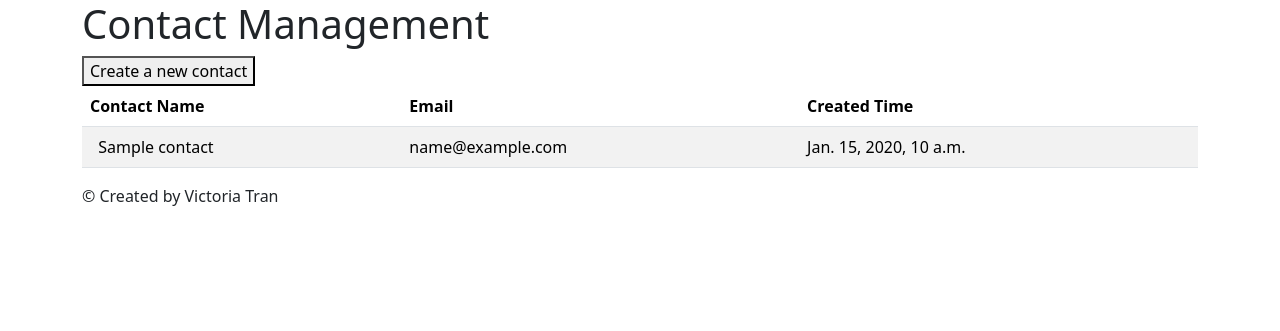
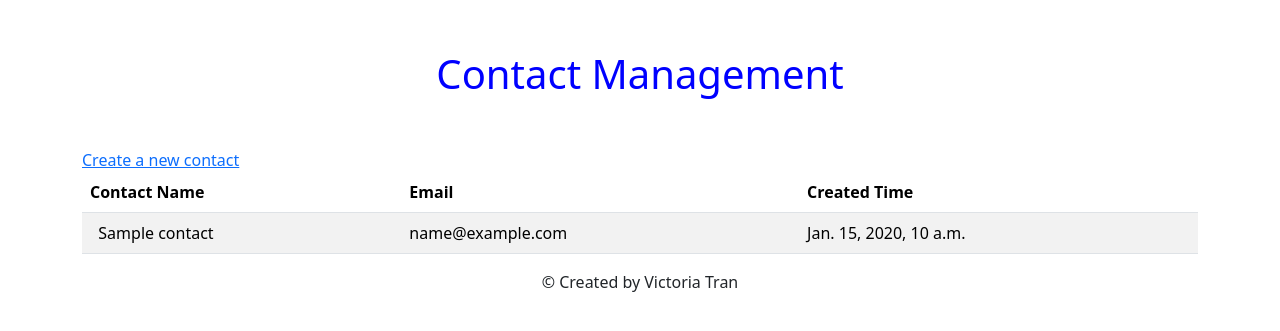
Before and after one commit to VictoriaaTran/Contact-Management, a Django app: page / in a window 1280 px wide. Shown: the top 331 px of the page. Run offline with Django 4.2, Linux system fonts and the light colour scheme; tables that the repository leaves empty hold one stand-in row (values such as "Sample post"); some libraries are stand-ins or nearby versions.

```diff
--- a/contacts/templates/contacts/contact_list.html
+++ b/contacts/templates/contacts/contact_list.html
@@ -1,9 +1,17 @@
 {% extends "base.html" %}
 {% block content %}
+<style>
+    h1{
+        text-align: center;
+        margin: 50px;
+        color: blue;
+    }
+</style>
+
 <h1>Contact Management</h1>
-<button type="button" a href="{% url 'contact_create' %}">
+<a type="button" href="{% url 'contact_create' %}">
     Create a new contact
-</button>
+</a>
 
 <table class="table table-striped">
     <thead>
--- a/contacts/urls.py
+++ b/contacts/urls.py
@@ -1,9 +1,11 @@
 from django.urls import path
 
 from .views import (
-    ContactListView
+    ContactListView,
+    ContactCreateView
 )
 
 urlpatterns = [
     path("", ContactListView.as_view(), name="contact_list"),
+    path("create/", ContactCreateView.as_view(), name="contact_create")
 ]
--- a/templates/base.html
+++ b/templates/base.html
@@ -13,6 +13,12 @@
 
     <title>Contact Management</title>
 </head>
+<style>
+    footer {
+        text-align: center;
+
+    }
+</style>
 <body>
     <div class="container">
         {% block content %}
```
Also changed, not shown: contacts/templates/contacts/contact_form.html (added, +14 -0 lines).
